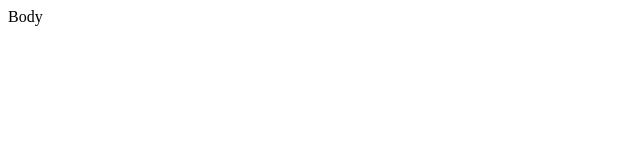
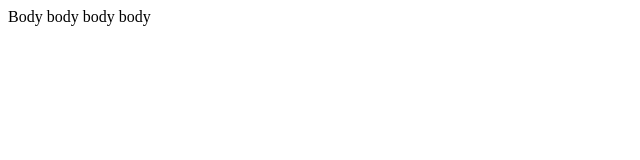
Before and after one commit to RandyKoziol/Test_Repo, a plain HTML site: page index.html in a window 1280 px wide. Shown: the whole page, without its empty margins (0-640 px from the left). Drawn offline with Linux system fonts and the light colour scheme.

Commit message:
added more to the body

```diff
--- a/index.html
+++ b/index.html
@@ -5,6 +5,6 @@
     <title>Title</title>
   </head>
   <body>
-Body
+Body body body body
   </body>
 </html>
```
